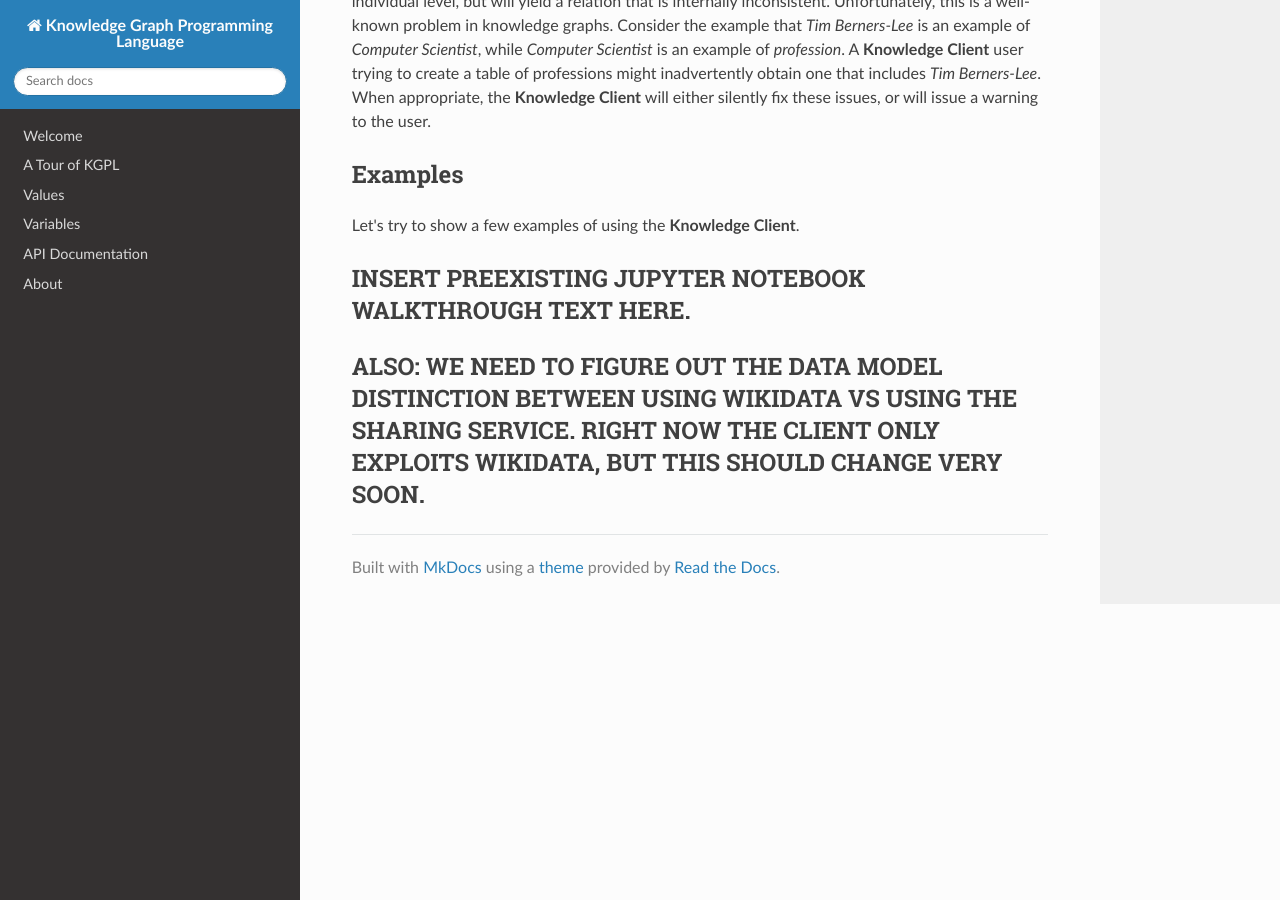
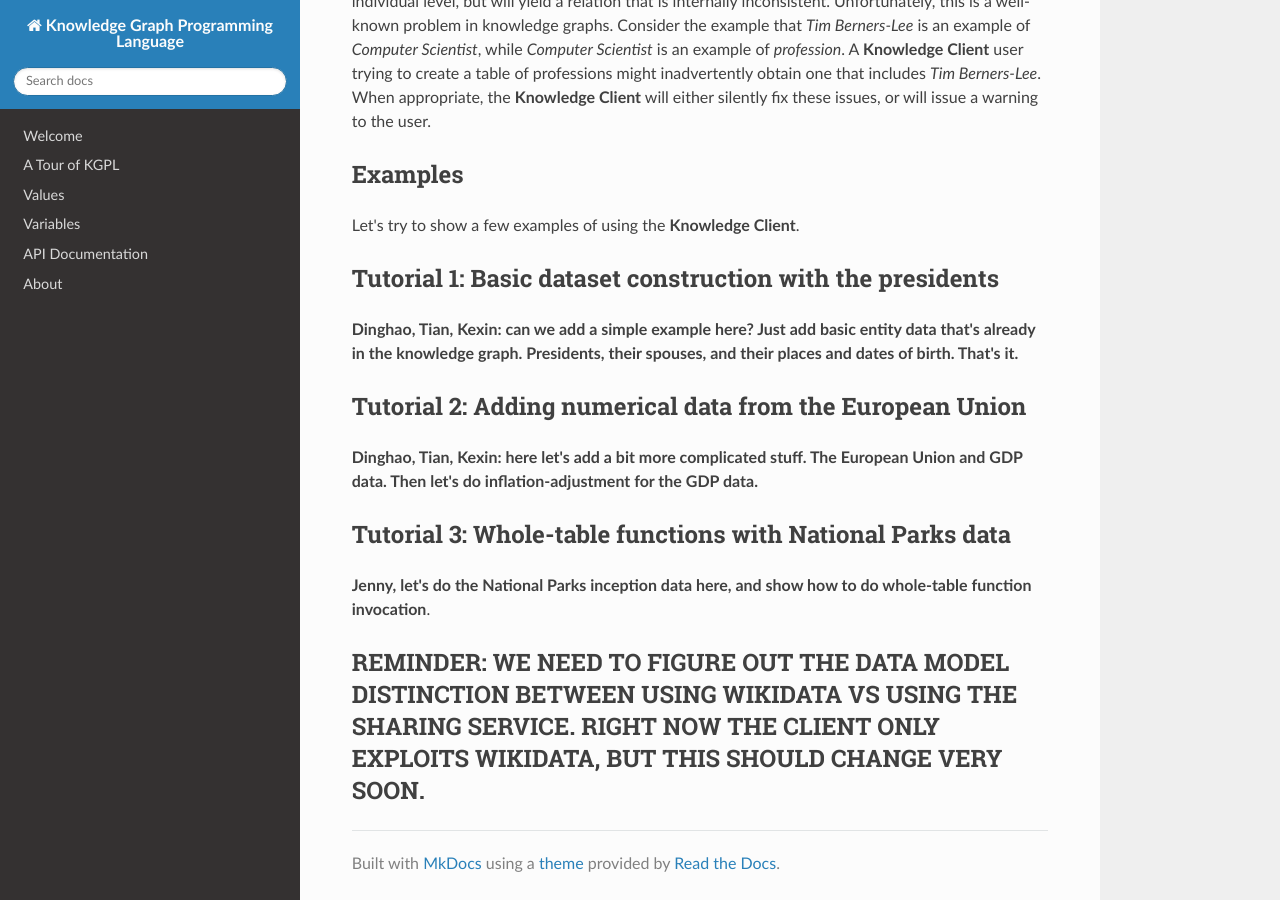
Before and after one commit to mikecafarella/KNP, an MkDocs documentation site: the page built from docs/docs/knowledgeclient.md, in a window 1280 px wide and 900 px high, scrolled down 1266 px. Built offline with MkDocs 1.6.1, drawn with Linux system fonts in a browser that asks for light colours; nearby versions of some CDN libraries.

Commit message:
Update with pointers to students to add tutorial details

```diff
--- a/docs/docs/knowledgeclient.md
+++ b/docs/docs/knowledgeclient.md
@@ -30,6 +30,15 @@ The exceptions surround cases when the system believes that facts in the __UKCN_
 
 Let's try to show a few examples of using the __Knowledge Client__.
 
-## INSERT PREEXISTING JUPYTER NOTEBOOK WALKTHROUGH TEXT HERE.
+## Tutorial 1: Basic dataset construction with the presidents
+__Dinghao, Tian, Kexin: can we add a simple example here?  Just add basic entity data that's already in the knowledge graph.  Presidents, their spouses, and their places and dates of birth. That's it.__
 
-## ALSO: WE NEED TO FIGURE OUT THE DATA MODEL DISTINCTION BETWEEN USING WIKIDATA VS USING THE SHARING SERVICE.  RIGHT NOW THE CLIENT ONLY EXPLOITS WIKIDATA, BUT THIS SHOULD CHANGE VERY SOON.
+
+## Tutorial 2: Adding numerical data from the European Union
+__Dinghao, Tian, Kexin: here let's add a bit more complicated stuff.  The European Union and GDP data.  Then let's do inflation-adjustment for the GDP data.__
+
+## Tutorial 3: Whole-table functions with National Parks data
+__Jenny, let's do the National Parks inception data here, and show how to do whole-table function invocation__.
+
+
+## REMINDER: WE NEED TO FIGURE OUT THE DATA MODEL DISTINCTION BETWEEN USING WIKIDATA VS USING THE SHARING SERVICE.  RIGHT NOW THE CLIENT ONLY EXPLOITS WIKIDATA, BUT THIS SHOULD CHANGE VERY SOON.
```
